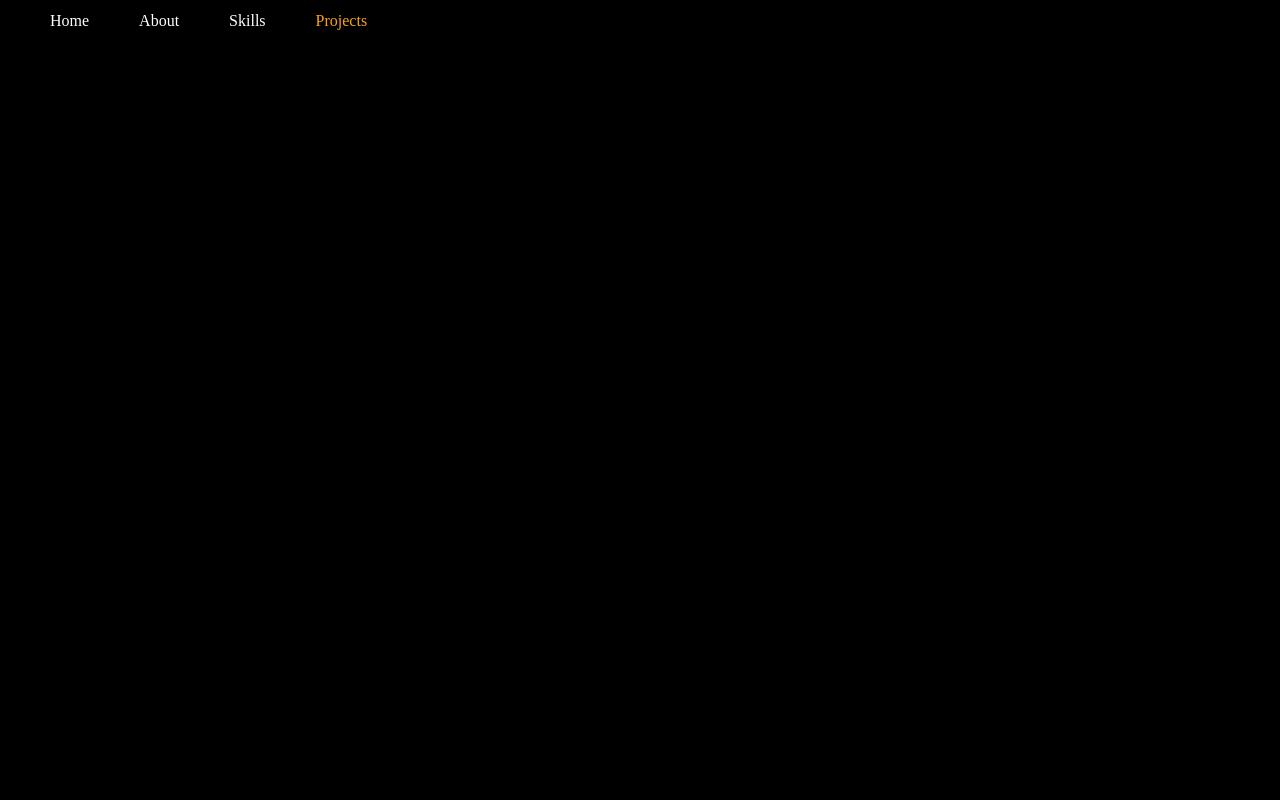
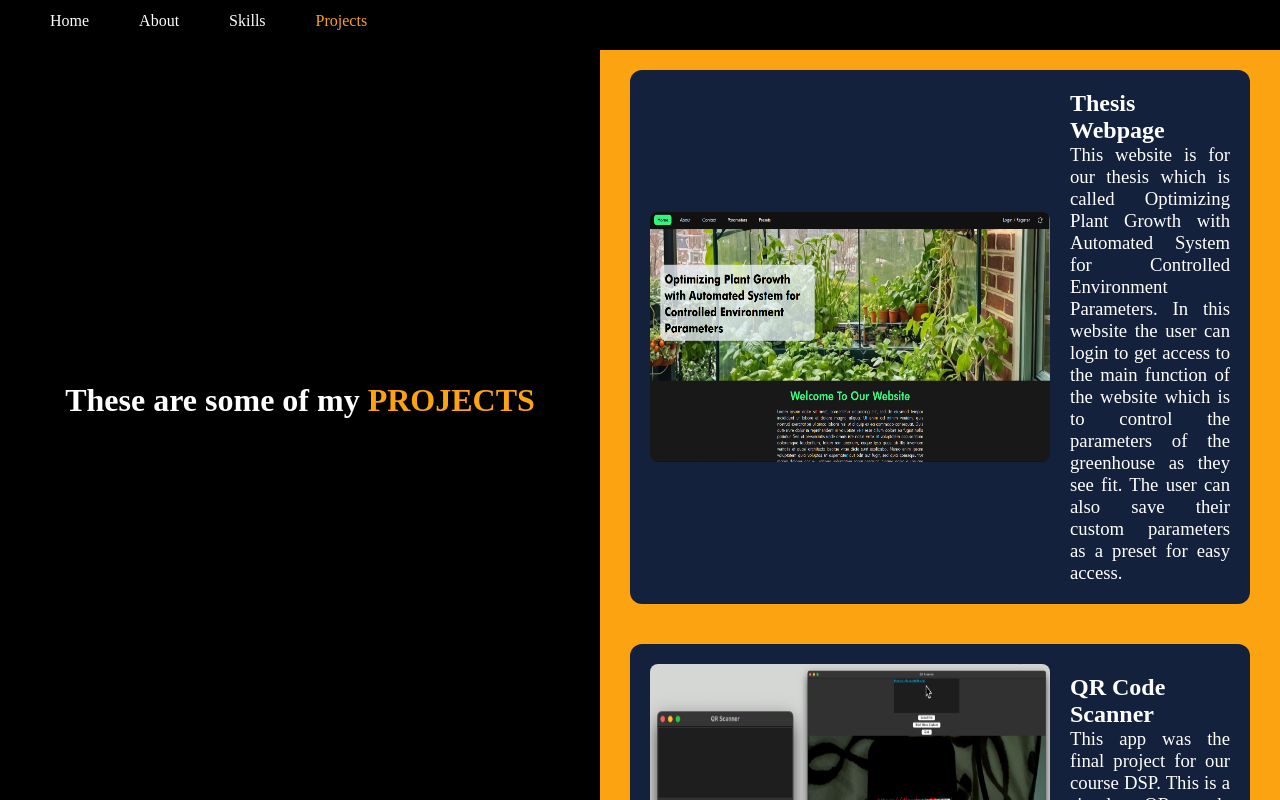
Before and after one commit to seannn9/Sean-Ulric-Portfolio, a React (Vite) app in the folder frontend/: page /projects in a window 1280 px wide. Shown: the top 800 px of the page. Built offline with nearby package versions, Linux system fonts and the light colour scheme; the HTML template or start-up script is replaced by a standard one.

Commit message:
added projects page and projects cards component

```diff
--- /dev/null
+++ b/frontend/src/components/ProjectsCard.jsx
@@ -0,0 +1,21 @@
+import propTypes from "prop-types";
+
+export default function ProjectsCard(props) {
+    return (
+        <>
+            <div className="projectCards">
+                <img className="image" src={props.image} />
+                <div className="projectInfo">
+                    <h2 className="projectName">{props.name}</h2>
+                    <h3 className="details">{props.details}</h3>
+                </div>
+            </div>
+        </>
+    );
+}
+
+ProjectsCard.propTypes = {
+    image: propTypes.any,
+    name: propTypes.string,
+    details: propTypes.string,
+};
--- a/frontend/src/pages/Projects.jsx
+++ b/frontend/src/pages/Projects.jsx
@@ -1,9 +1,39 @@
 import Navbar from "../components/Navbar";
+import "../styles/Projects.css";
+import ProjectsCard from "../components/ProjectsCard";
+import thesisWebpageImg from "../images/thesis-webpage.png";
+import qrScannerImg from "../images/qr-scanner.png";
 
 export default function Projects() {
     return (
         <>
             <Navbar activeProjects="active" />
+            <div className="mainContainer">
+                <div className="introHalf">
+                    <div className="aboutIntro">
+                        <h1>
+                            These are some of my <span>PROJECTS</span>
+                        </h1>
+                    </div>
+                </div>
+                <div className="projectsHalf">
+                    <ProjectsCard
+                        image={thesisWebpageImg}
+                        name="Thesis Webpage"
+                        details="This website is for our thesis which is called Optimizing Plant Growth with Automated System for Controlled Environment Parameters. In this website the user can login to get access to the main function of the website which is to control the parameters of the greenhouse as they see fit. The user can also save their custom parameters as a preset for easy access."
+                    />
+                    <ProjectsCard
+                        image={qrScannerImg}
+                        name="QR Code Scanner"
+                        details="This app was the final project for our course DSP. This is a simple QR code scanner that works with both images and live video feed of a QR."
+                    />
+                    <ProjectsCard
+                        image=""
+                        name="SeaNavigate & Traxing"
+                        details="This mobile app was a simple implementation of Google Maps API."
+                    />
+                </div>
+            </div>
         </>
     );
 }
--- a/frontend/src/styles/Navbar.css
+++ b/frontend/src/styles/Navbar.css
@@ -3,6 +3,7 @@
     margin: 0;
     padding: 0;
     overflow: hidden;
+    background-color: black;
     color: white;
     position: fixed;
     height: 50px;
--- /dev/null
+++ b/frontend/src/styles/Projects.css
@@ -0,0 +1,59 @@
+.mainContainer {
+    display: flex;
+    flex-direction: row;
+    background-color: black;
+}
+
+.introHalf {
+    height: 100vh;
+    min-width: 600px;
+    display: flex;
+    justify-content: center;
+    align-items: center;
+}
+
+.introHalf .aboutIntro {
+    position: fixed;
+}
+
+.aboutIntro span {
+    color: #fca311;
+}
+
+.projectsHalf {
+    height: fit-content;
+    width: 65vw;
+    background-color: #fca311;
+    padding: 50px 30px;
+    display: flex;
+    flex-direction: column;
+    justify-content: center;
+}
+
+.projectCards {
+    height: fit-content;
+    width: auto;
+    margin: 20px 0px;
+    background-color: #14213d;
+    border-radius: 12px;
+    padding: 20px;
+    display: flex;
+    align-items: center;
+}
+
+.projectCards .image {
+    height: 250px;
+    width: 400px;
+    border-radius: 8px;
+}
+
+.projectCards .projectName {
+    margin-left: 20px;
+}
+
+.projectCards .details {
+    color: white;
+    margin-left: 20px;
+    text-align: justify;
+    font-weight: 500;
+}
```
